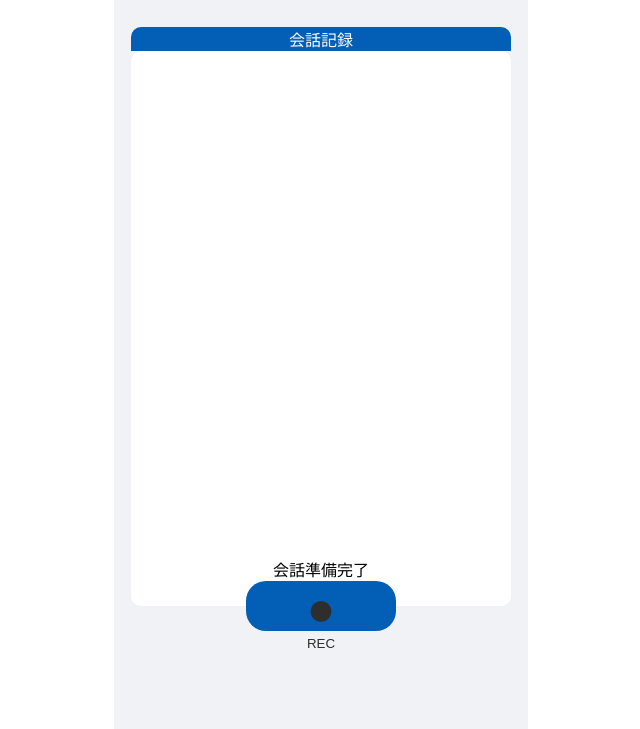
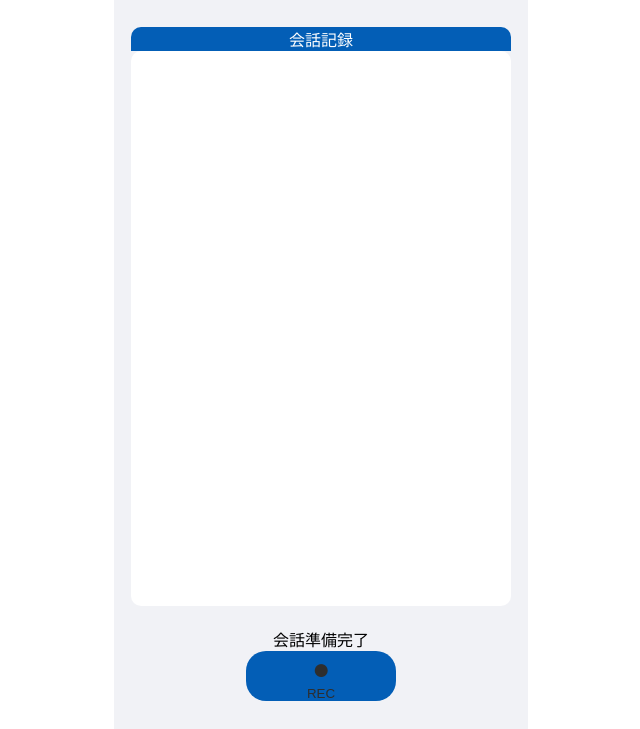
Before and after one commit to bananashuto/sotsusei, a plain HTML site: page index.html in a window 1280 px wide. Shown: the part 63-792 px from the top of the page, without its empty margins (319-959 px from the left). Drawn offline with nearby package versions, Linux system fonts and the light colour scheme.

Commit message:
Add files via upload

```diff
--- a/css/style.css
+++ b/css/style.css
@@ -94,8 +94,7 @@ button{
 }
 
 .rec-bt-container {
-  width: 100%;
-  height: 20vh;
+  margin-top: 100px;
   text-align: center;
 }
 
@@ -124,7 +123,7 @@ button.rec-bt span {
 }
 
 button.rec-bt span:nth-child(1) {
-  font-size: 48px;
+  font-size: 30px;
 }
 
 button.rec-bt.active span:nth-child(1) {
```
